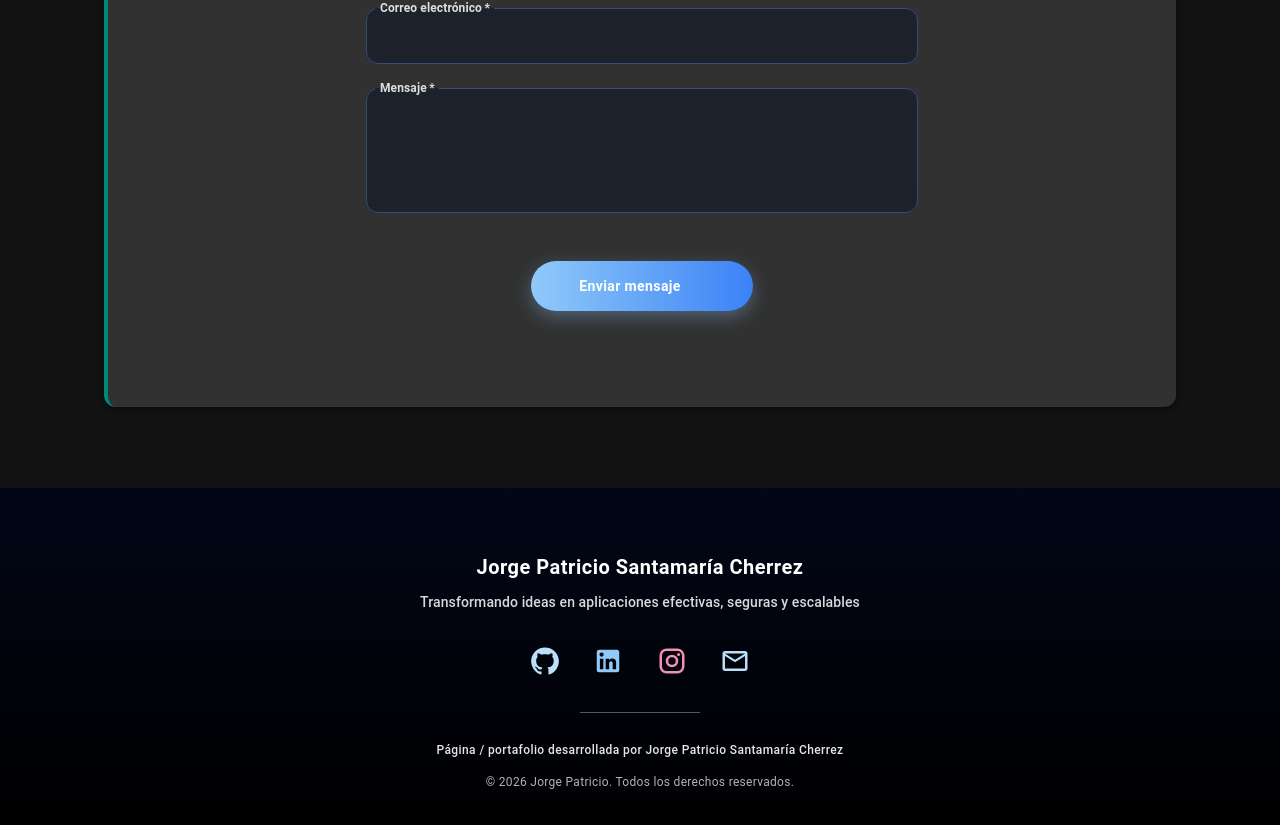
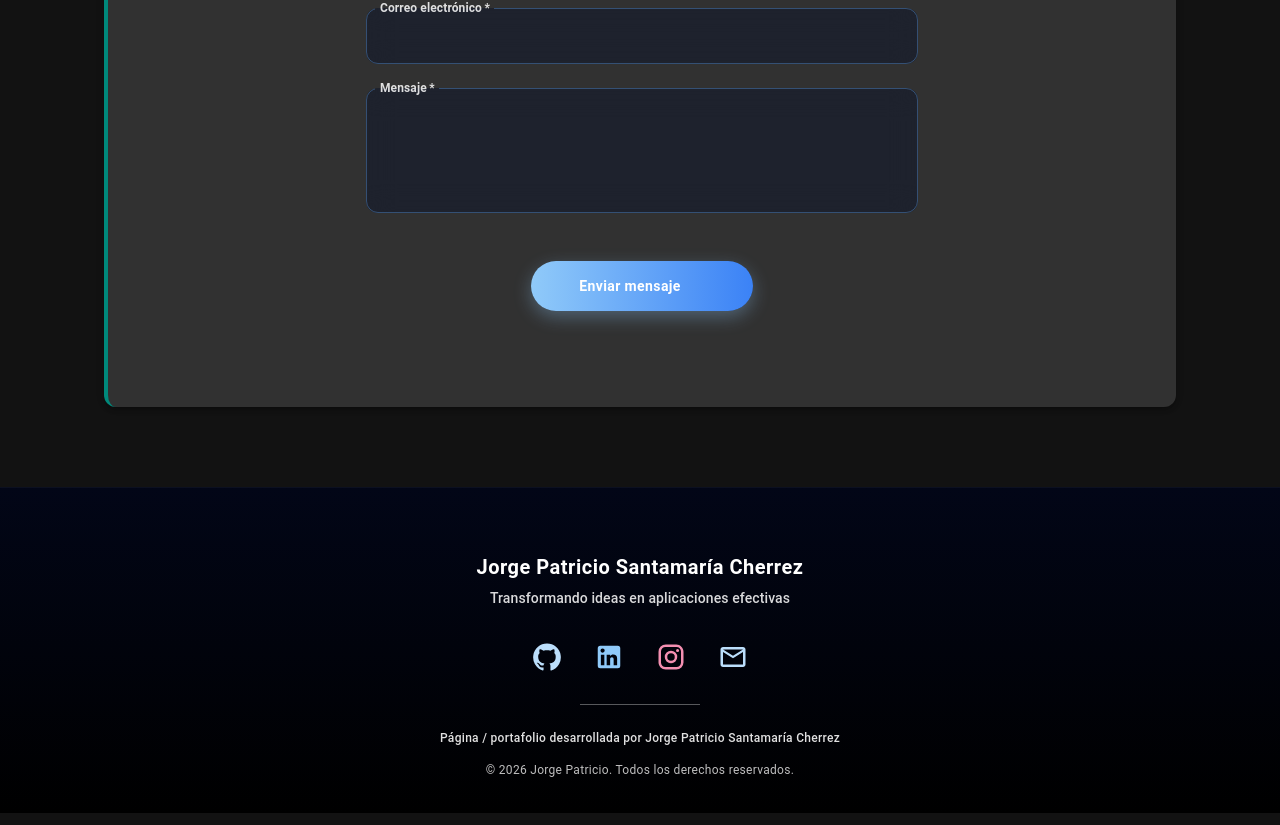
Before and after one commit to Patogol35/jorgito, a React (Vite) app: page / in a window 1280 px wide. Shown: the part 3910-4735 px from the top of the page. Built offline with nearby package versions, Linux system fonts and the light colour scheme; some icons are missing.

Commit message:
Update Footer.jsx

```diff
--- a/src/components/Footer.jsx
+++ b/src/components/Footer.jsx
@@ -35,6 +35,13 @@ export default function Footer() {
     },
   ];
 
+  const fadeUp = {
+    initial: { opacity: 0, y: 16 },
+    whileInView: { opacity: 1, y: 0 },
+    transition: { duration: 0.6 },
+    viewport: { once: true },
+  };
+
   return (
     <Box
       component="footer"
@@ -52,17 +59,12 @@ export default function Footer() {
           : "inset 0 1px 0 rgba(255,255,255,0.2)",
       }}
     >
-      {/* Eslogan */}
-      <motion.div
-        initial={{ opacity: 0, y: 20 }}
-        whileInView={{ opacity: 1, y: 0 }}
-        transition={{ duration: 0.7 }}
-        viewport={{ once: true }}
-      >
+      {/* Nombre + eslogan */}
+      <motion.div {...fadeUp}>
         <Typography
           variant="h6"
           sx={{
-            mb: 1,
+            mb: 0.5,
             fontWeight: 700,
             letterSpacing: "0.5px",
           }}
@@ -80,35 +82,25 @@ export default function Footer() {
             lineHeight: 1.6,
           }}
         >
-          Transformando ideas en aplicaciones efectivas, seguras y escalables
+          Transformando ideas en aplicaciones efectivas
         </Typography>
       </motion.div>
 
       {/* Redes sociales */}
-      <motion.div
-        initial={{ opacity: 0, y: 16 }}
-        whileInView={{ opacity: 1, y: 0 }}
-        transition={{ duration: 0.6, delay: 0.1 }}
-        viewport={{ once: true }}
-      >
+      <motion.div {...fadeUp}>
         <SocialLinks
           socialLinks={socialLinks}
           size="30px"
           animated
-          spacing={2.2}
+          spacing={2}
         />
       </motion.div>
 
       {/* Separador */}
-      <motion.div
-        initial={{ opacity: 0 }}
-        whileInView={{ opacity: 1 }}
-        transition={{ duration: 0.6, delay: 0.2 }}
-        viewport={{ once: true }}
-      >
+      <motion.div {...fadeUp}>
         <Divider
           sx={{
-            my: 3.5,
+            my: 3,
             mx: "auto",
             width: "120px",
             backgroundColor: "rgba(255,255,255,0.25)",
@@ -117,18 +109,13 @@ export default function Footer() {
       </motion.div>
 
       {/* Créditos */}
-      <motion.div
-        initial={{ opacity: 0, y: 14 }}
-        whileInView={{ opacity: 1, y: 0 }}
-        transition={{ duration: 0.6, delay: 0.3 }}
-        viewport={{ once: true }}
-      >
+      <motion.div {...fadeUp}>
         <Typography
           variant="caption"
           sx={{
             display: "block",
-            color: "rgba(255,255,255,0.9)",
-            letterSpacing: "0.4px",
+            color: "rgba(255,255,255,0.88)",
+            letterSpacing: "0.3px",
             fontWeight: 500,
           }}
         >
@@ -137,18 +124,13 @@ export default function Footer() {
       </motion.div>
 
       {/* Copyright */}
-      <motion.div
-        initial={{ opacity: 0, y: 14 }}
-        whileInView={{ opacity: 1, y: 0 }}
-        transition={{ duration: 0.6, delay: 0.4 }}
-        viewport={{ once: true }}
-      >
+      <motion.div {...fadeUp}>
         <Typography
           variant="caption"
           sx={{
             display: "block",
             mt: 1.5,
-            color: "rgba(255,255,255,0.7)",
+            color: "rgba(255,255,255,0.75)",
             letterSpacing: "0.3px",
           }}
         >
```
